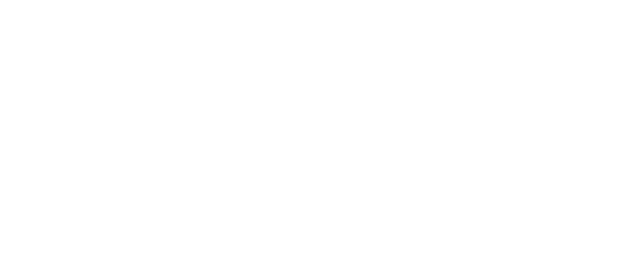
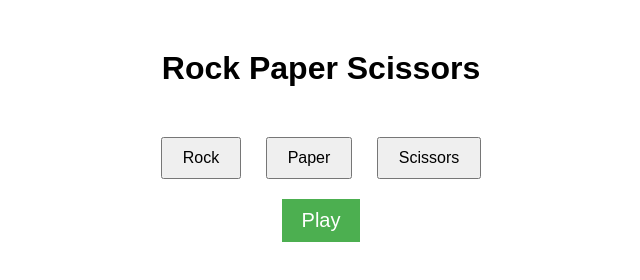
Before and after one commit to kishoredurai/webdevelopment, a plain HTML site: page RockPaperScissors/index.html in a window 1280 px wide. Shown: the whole page, without its empty margins (319-959 px from the left). Drawn offline with Linux system fonts and the light colour scheme.

Commit message:
Add. JS file added

```diff
--- a/RockPaperScissors/assets/js/script.js
+++ b/RockPaperScissors/assets/js/script.js
@@ -0,0 +1,45 @@
+function select(userChoice) {
+    const choices = ['rock', 'paper', 'scissors'];
+    const computerChoice = choices[Math.floor(Math.random() * choices.length)];
+
+    const result = playRound(userChoice, computerChoice);
+    displayResult(result);
+  }
+
+  function playRound(userChoice, computerChoice) {
+    if (userChoice === computerChoice) {
+      return "It's a tie!";
+    } else if (
+      (userChoice === 'rock' && computerChoice === 'scissors') ||
+      (userChoice === 'paper' && computerChoice === 'rock') ||
+      (userChoice === 'scissors' && computerChoice === 'paper')
+    ) {
+      return "You win!";
+    } else {
+      return "Computer wins!";
+    }
+  }
+
+  function displayResult(result) {
+    const resultElement = document.getElementById('result');
+    resultElement.textContent = result;
+  }
+
+  function play() {
+    const buttons = document.querySelectorAll('.selection button');
+    buttons.forEach(function (button) {
+      button.disabled = true;
+    });
+
+    const playButton = document.getElementById('play-button');
+    playButton.disabled = true;
+
+    setTimeout(function () {
+      buttons.forEach(function (button) {
+        button.disabled = false;
+      });
+
+      playButton.disabled = false;
+      displayResult('');
+    }, 1500);
+  }
--- a/RockPaperScissors/assets/style/style.css
+++ b/RockPaperScissors/assets/style/style.css
@@ -0,0 +1,36 @@
+body {
+    font-family: Arial, sans-serif;
+    text-align: center;
+  }
+
+  h1 {
+    margin-top: 50px;
+  }
+
+  #game {
+    margin-top: 50px;
+  }
+
+  .selection {
+    margin-bottom: 20px;
+  }
+
+  button {
+    padding: 10px 20px;
+    font-size: 16px;
+    margin: 0 10px;
+  }
+
+  #play-button {
+    font-size: 20px;
+    background-color: #4CAF50;
+    color: white;
+    padding: 10px 20px;
+    border: none;
+    cursor: pointer;
+  }
+
+  #result {
+    font-size: 24px;
+    margin-top: 20px;
+  }
--- a/RockPaperScissors/index.html
+++ b/RockPaperScissors/index.html
@@ -5,8 +5,21 @@
     <meta http-equiv="X-UA-Compatible" content="IE=edge">
     <meta name="viewport" content="width=device-width, initial-scale=1.0">
     <title>RockPaperScissors</title>
+    <link href="./assets/style/style.css" rel="stylesheet" type="text/css">
 </head>
 <body>
 
+    <h1>Rock Paper Scissors</h1>
+    <div id="game">
+      <div class="selection">
+        <button onclick="select('rock')">Rock</button>
+        <button onclick="select('paper')">Paper</button>
+        <button onclick="select('scissors')">Scissors</button>
+      </div>
+      <button id="play-button" onclick="play()">Play</button>
+      <div id="result"></div>
+    </div>
+
 </body>
+<script src="./assets/js/script.js"></script>
 </html>
```
